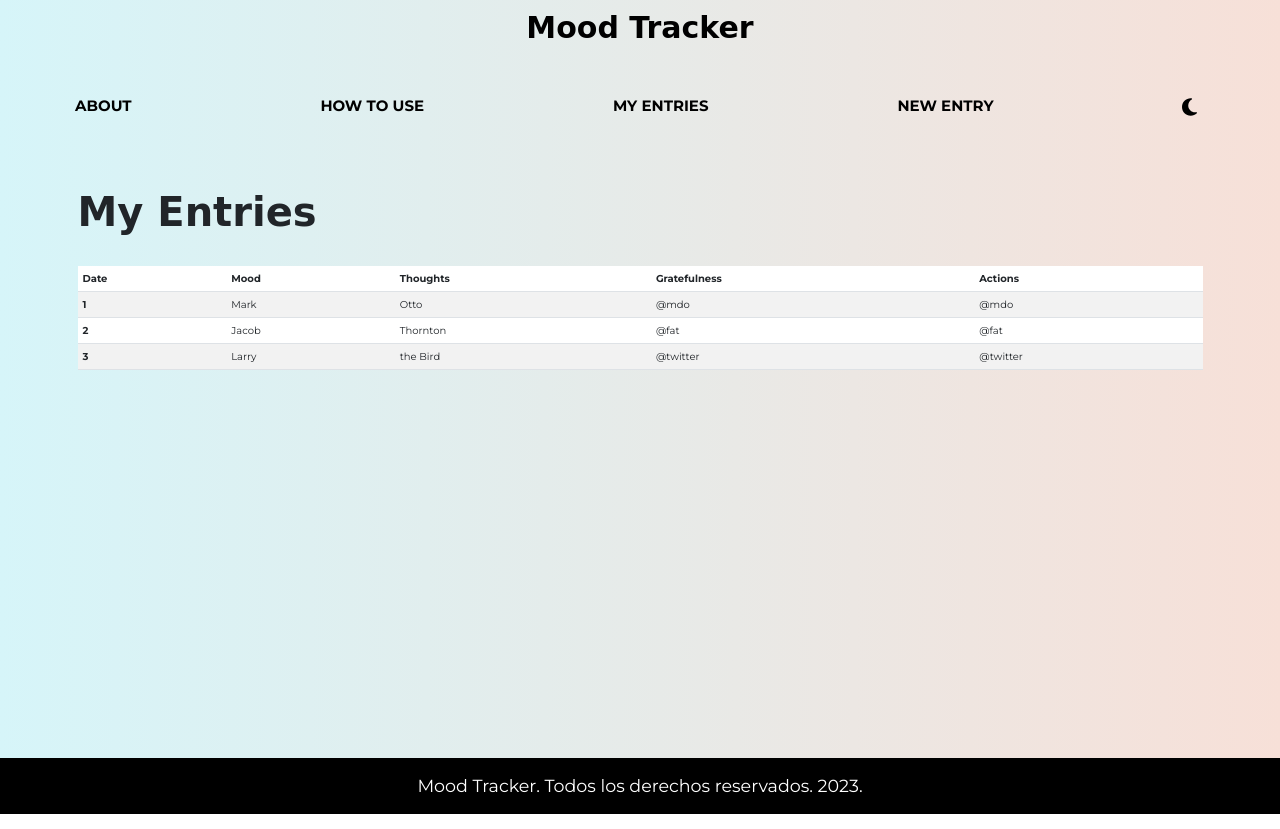
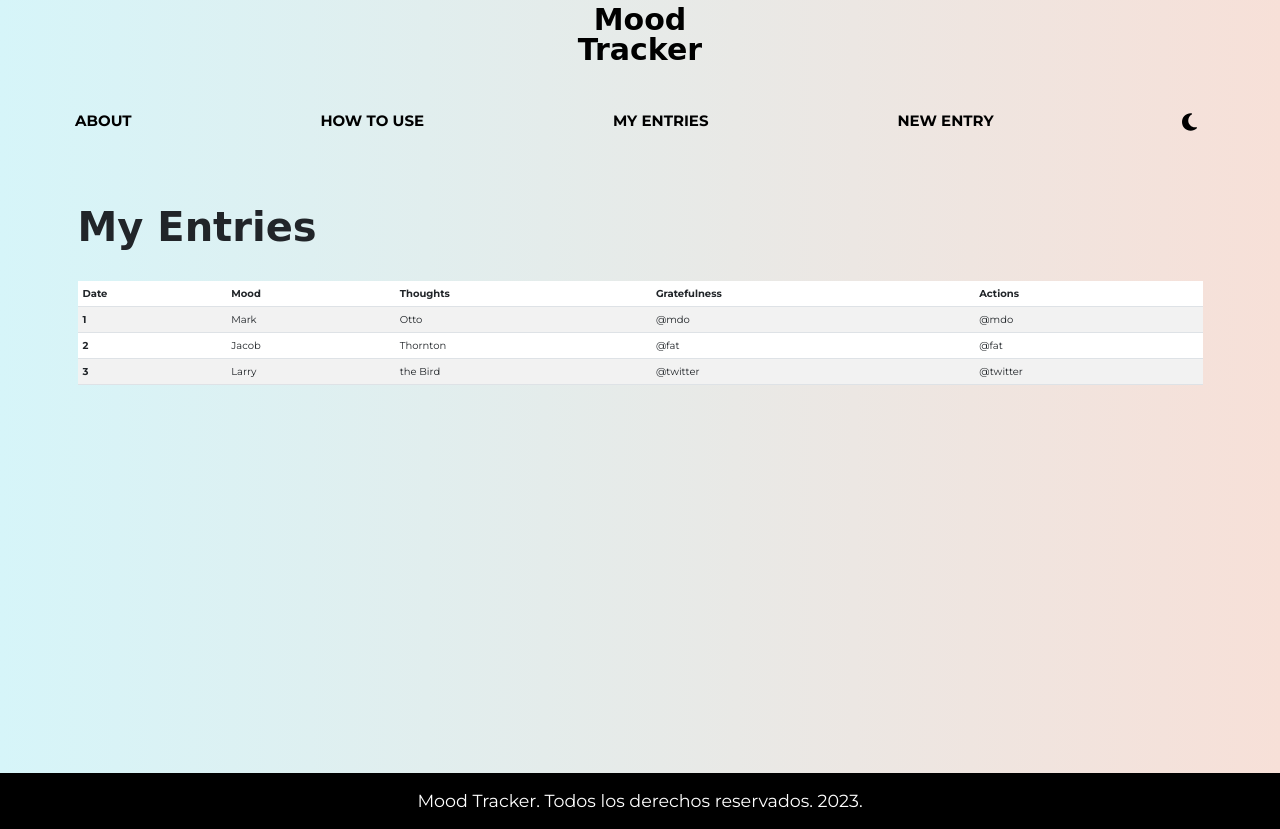
Before and after one commit to ivanxpalacios/moodtracker, a website: page my-entries.html in a window 1280 px wide. Drawn offline with Linux system fonts and the light colour scheme; a web font is replaced by a local one.

Commit message:
We added the icon to all the files

```diff
--- a/my-entries.html
+++ b/my-entries.html
@@ -9,12 +9,14 @@
     <link rel="preconnect" href="https://fonts.gstatic.com" crossorigin>
     <link href="https://fonts.googleapis.com/css2?family=Alkatra:wght@400;700&family=Montserrat:wght@400;700&display=swap" rel="stylesheet">
     <link rel="stylesheet" href="build/css/app.css">
+    <link rel="icon" href="build/img/icon.png">
+
 </head>
 <body>
 
    <header class="header gradiente">
-        <a href="index.html" class="titulo text-center secundaria fw-bold py-2 text-black text-decoration-none">
-            Mood Tracker
+        <a href="index.html" class="titulo lh-1 text-center secundaria fw-bold py-2 text-black text-decoration-none">
+            Mood <br> Tracker
         </a>
 
         <div class="navbar navbar-expand-lg container navbar-light" id="navbar">
```
Also changed, not shown: index.html (+1 -0 lines), new-entry.html (+1 -0 lines), build/img/icon.png (added).
